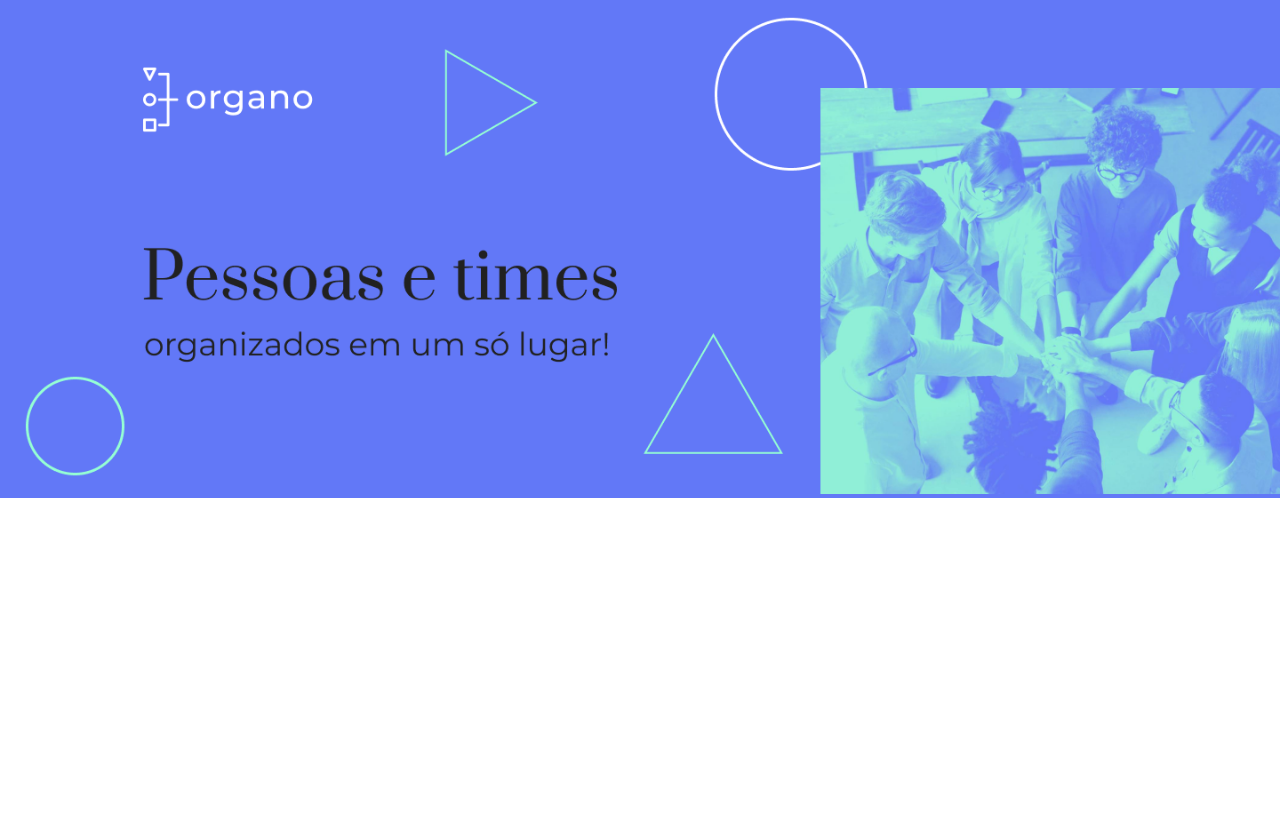
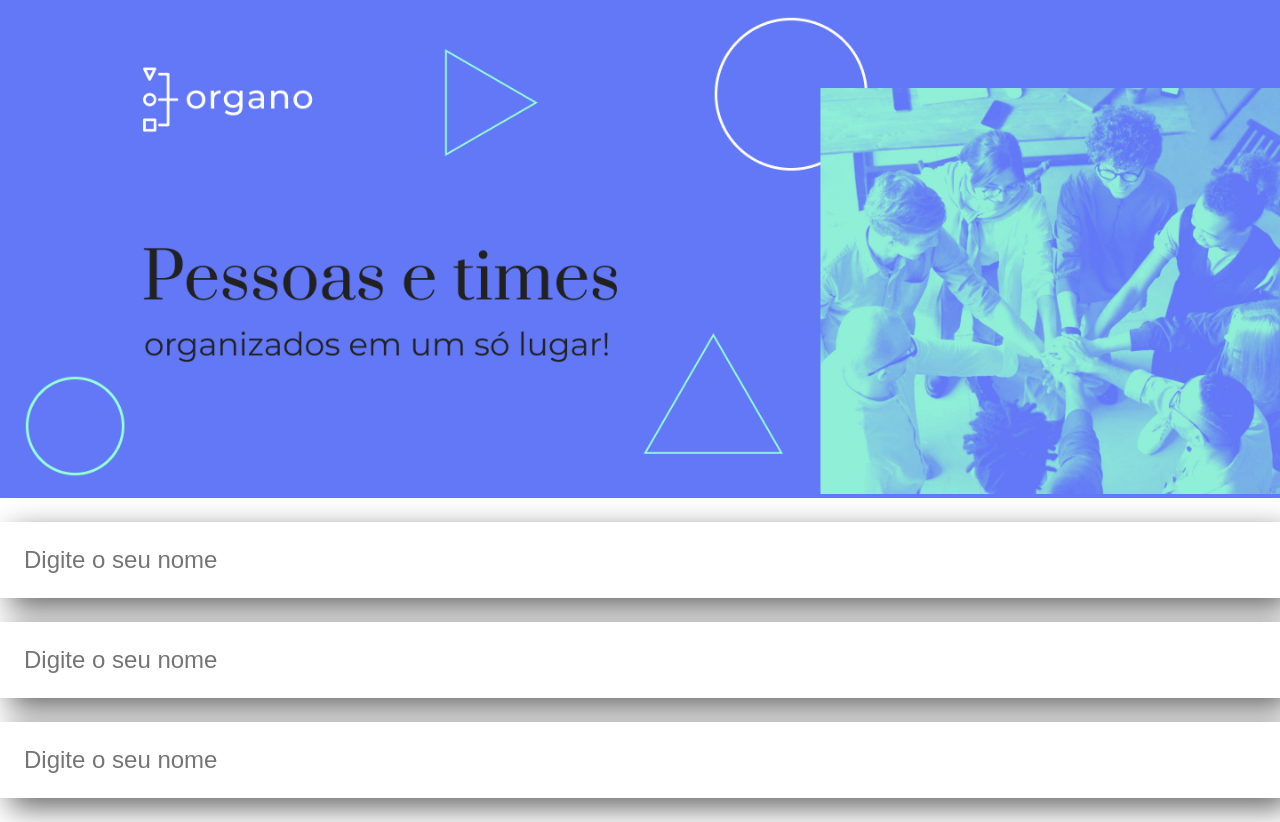
Before and after one commit to yurimlopz/react, a JavaScript app: page / in a window 1280 px wide. Before the commit the page ends 800 px from the top, so only its background shows below. Built offline with nearby package versions, Linux system fonts and the light colour scheme; the HTML template or start-up script is replaced by a standard one.

Commit message:
Adicionando componente do formulario

```diff
--- a/src/App.js
+++ b/src/App.js
@@ -1,12 +1,17 @@
 
-import Banner from './componentes/Banner/Banner.js';
+import Banner from './componentes/Banner';
+import CampoTexto from './componentes/CampoTexto';
 
 function App() {
   return (
     <div className="App">
       <Banner></Banner>
+      <CampoTexto label ="Nome"/>
+      <CampoTexto label ="Cargo"/>
+      <CampoTexto label ="Imagem"/>
     </div>
   );
+
 }
 
 export default App;
--- /dev/null
+++ b/src/componentes/CampoTexto/CampoTexto.css
@@ -0,0 +1,19 @@
+.campo__texto{
+    margin: 24px 0;
+}
+
+.campo__texto label{
+    display: block;
+    margin-bottom: 8px;
+    font-size: 24px;
+}
+
+.campo__texto input{
+    background-color: #fff;
+    box-shadow: 10px 10px 30px rgba(0, 0, 0, 0.6);
+    width: 100%;
+    border: none;
+    font-size: 24px;
+    padding: 24px;
+    box-sizing: border-box;
+}
--- /dev/null
+++ b/src/componentes/CampoTexto/index.js
@@ -0,0 +1,12 @@
+import './CampoTexto.css'
+const CampoTexto = () => {
+    return (
+        <section className="campo__texto">
+            <label></label>
+            <input placeholder='Digite o seu nome'></input>
+        </section>
+
+    )
+}
+
+export default CampoTexto
```
Also changed, not shown: src/componentes/Banner/index.js (renamed from src/componentes/Banner/Banner.js).
